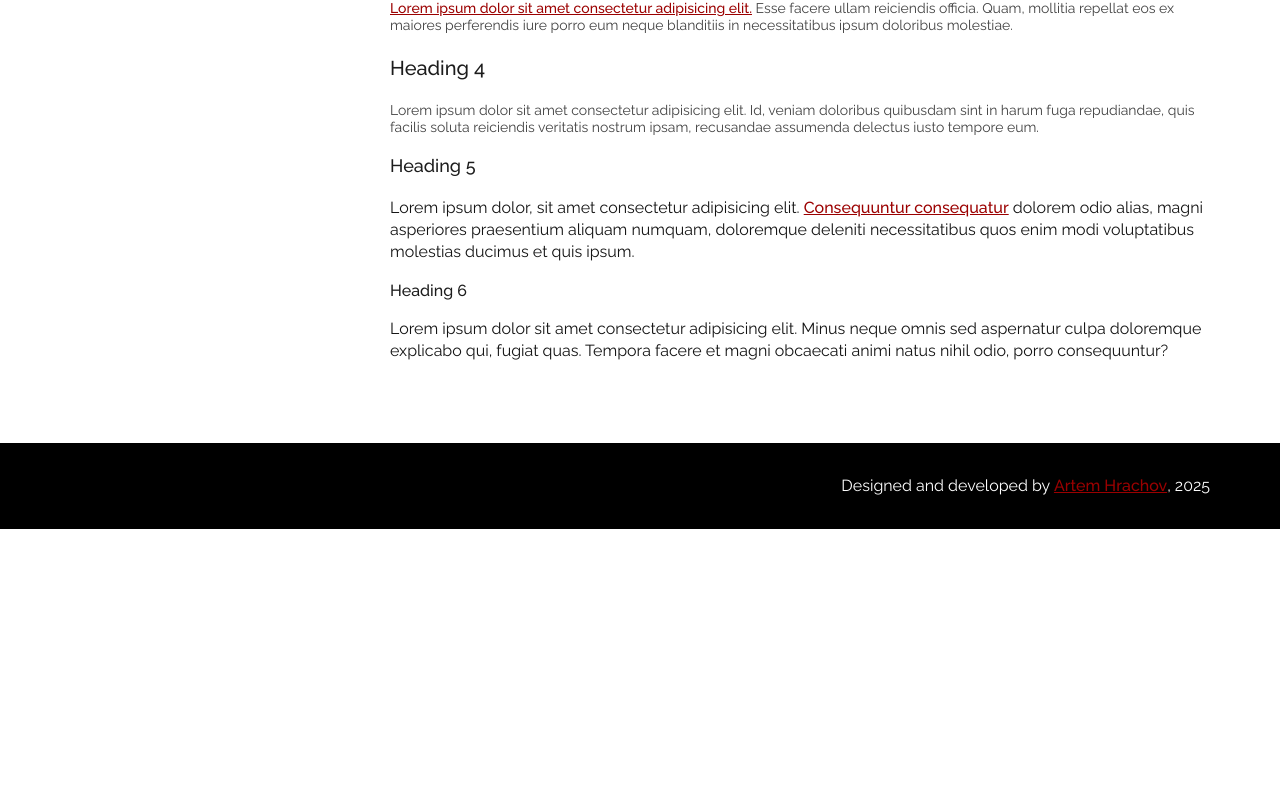
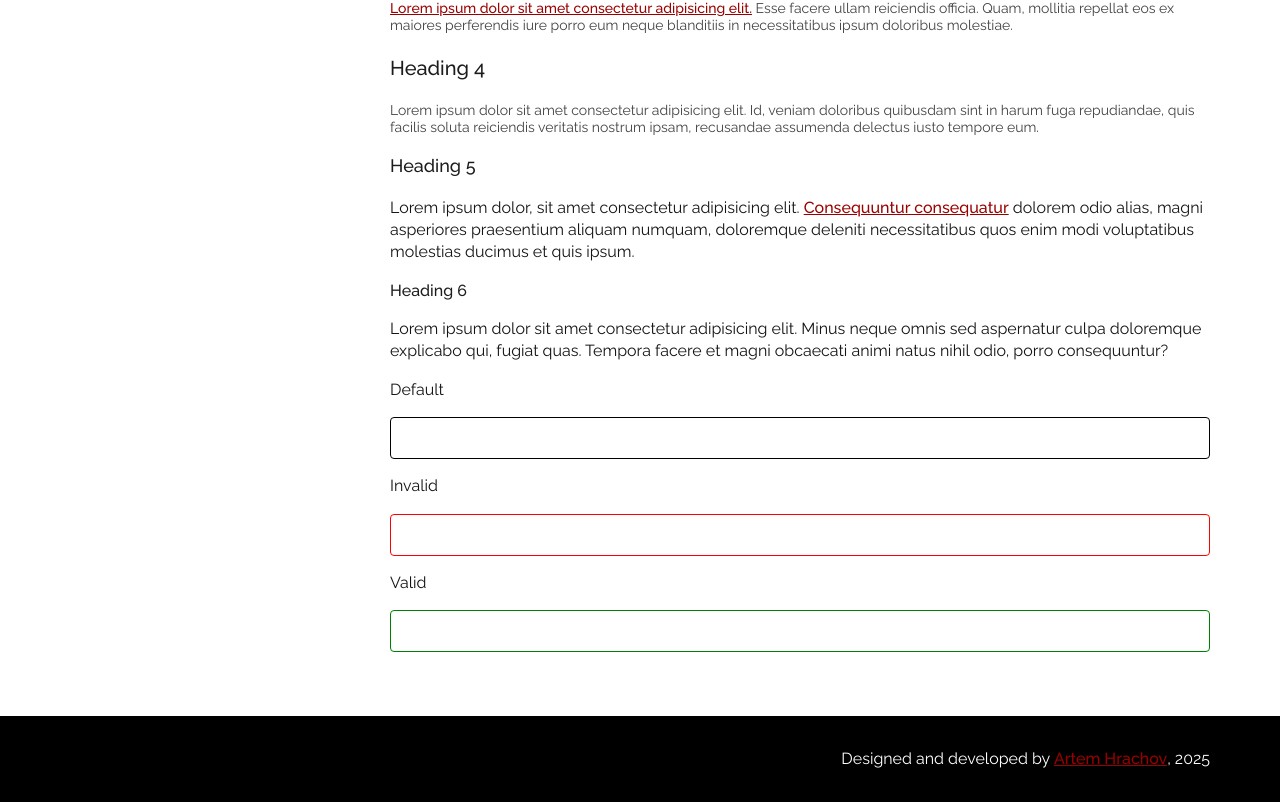
Before and after one commit to ArtemGrachov/banking-vue, a Vue app: page / in a window 1280 px wide. Shown: the part 449-1251 px from the top of the page. Before the commit the page ends 978 px from the top, so only its background shows below. Built offline with nearby package versions, Linux system fonts and the light colour scheme.

Commit message:
feat: default input markup, BDA-52

```diff
--- /dev/null
+++ b/src/components/inputs/Input.vue
@@ -0,0 +1,11 @@
+<template>
+  <input type="text" class="input">
+</template>
+
+<style lang="scss" scoped>
+@use '/src/styles/mixins/inputs.scss' as inputs;
+
+.input {
+  @include inputs.default();
+}
+</style>
--- /dev/null
+++ b/src/styles/mixins/inputs.scss
@@ -0,0 +1,26 @@
+@mixin default {
+  display: block;
+  width: 100%;
+  height: 42px;
+  padding: 0 16px;
+  border: 1px solid black;
+  transition: 200ms;
+  font-size: 14px;
+  font-family: 'Raleway', sans-serif;
+  border-radius: 4px;
+  letter-spacing: 0.05em;
+  color: #2a2a2a;
+
+  &:focus {
+    outline: none;
+    border-color: blue;
+  }
+
+  &.invalid {
+    border-color: red;
+  }
+
+  &.valid {
+    border-color: green;
+  }
+}
--- a/src/views/dashboard/ViewDashboard.vue
+++ b/src/views/dashboard/ViewDashboard.vue
@@ -1,4 +1,7 @@
-<script setup lang="ts"></script>
+<script setup lang="ts">
+import Input from '@/components/inputs/Input.vue';
+
+</script>
 
 <template>
   <div class="page">
@@ -38,6 +41,20 @@
     <p>
       Lorem ipsum dolor sit amet consectetur adipisicing elit. Minus neque omnis sed aspernatur culpa doloremque explicabo qui, fugiat quas. Tempora facere et magni obcaecati animi natus nihil odio, porro consequuntur?
     </p>
+    <div>
+      <p>
+        Default
+      </p>
+      <Input type="text" />
+      <p>
+        Invalid
+      </p>
+      <Input type="text" class="invalid" />
+      <p>
+        Valid
+      </p>
+      <Input type="text" class="valid" />
+    </div>
   </div>
 </template>
 
```
